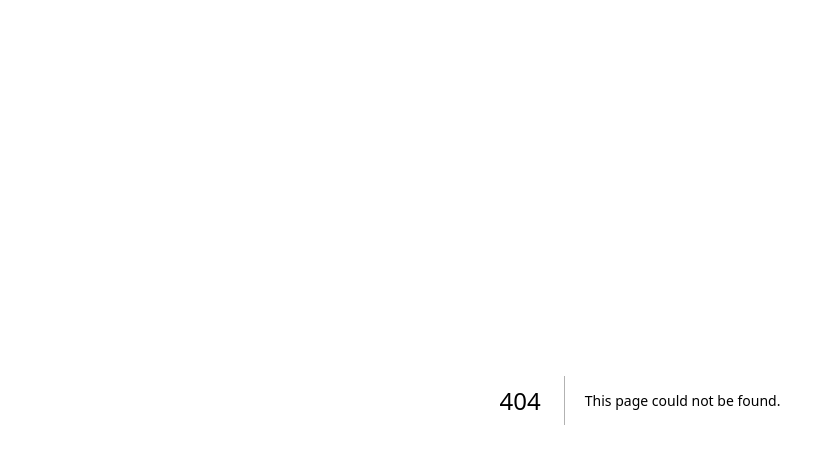
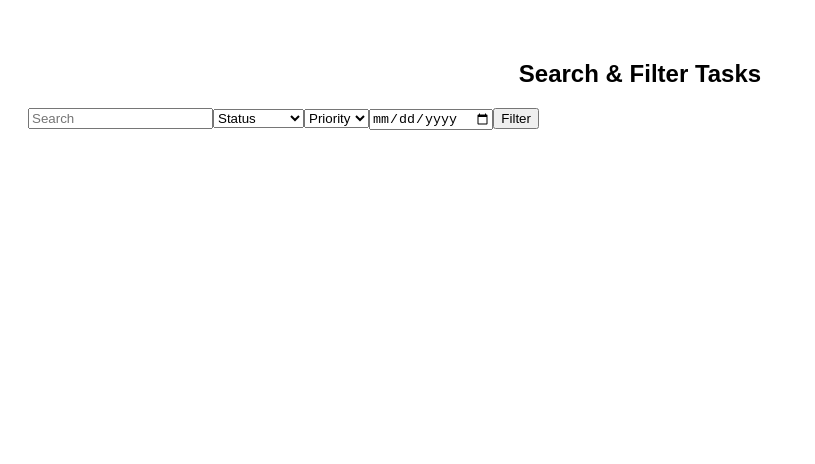
Before and after one commit to sarnithaad/Task-Management-System, a Next.js app in the folder frontend/: page /search-filter in a window 1280 px wide. Before the commit this address had no page. Shown: the top 464 px of the page, without its empty margins (0-815 px from the left). Built offline with nearby package versions, Linux system fonts and the light colour scheme.

Commit message:
initial commit

```diff
--- /dev/null
+++ b/frontend/pages/search-filter.js
@@ -0,0 +1,10 @@
+import TaskFilters from '../components/TaskFilters';
+
+export default function SearchFilterPage() {
+  return (
+    <div style={{ fontFamily: "Arial, sans-serif", padding: "20px" }}>
+      <h2 style={{ textAlign: "center", marginTop: "2rem" }}>Search & Filter Tasks</h2>
+      <TaskFilters showResults />
+    </div>
+  );
+}
```
